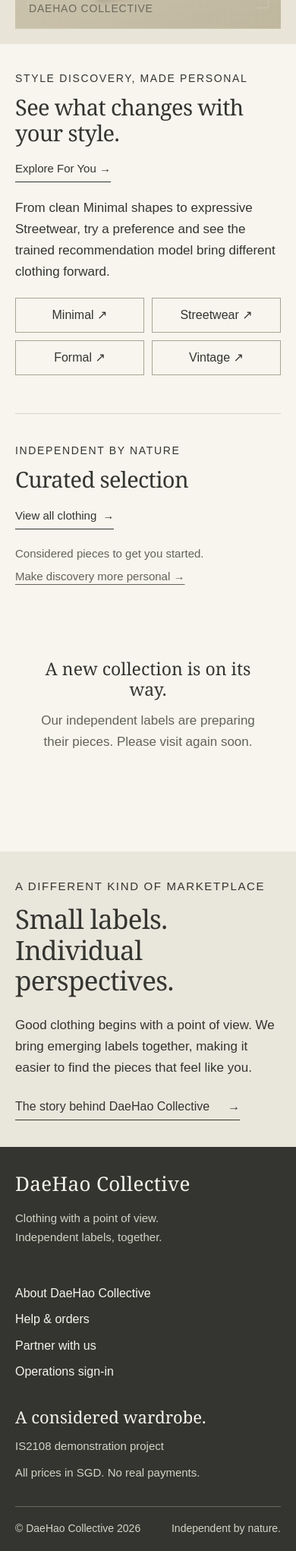
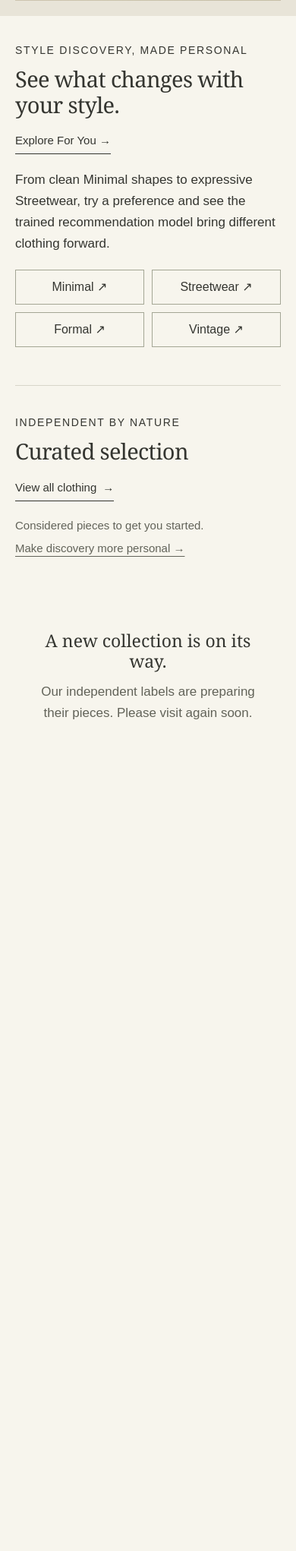
Before and after one commit to chuachenghao/DaeHaoCollective, a Django app: page / in a window 390 px wide. Shown: the part 1011-3053 px from the top of the page at 76% size. After the commit the page ends 1958 px from the top, so only its background shows below. Run offline with Django 5.2, Linux system fonts and the light colour scheme; data that the repository does not hold is empty.

Commit message:
Update home page styling and layout

```diff
--- a/source/daehao_collective/marketplace/static/marketplace/css/site.css
+++ b/source/daehao_collective/marketplace/static/marketplace/css/site.css
@@ -165,15 +165,6 @@ hr {
 }
 
 /* Site header and navigation. */
-.announcement {
-    background: var(--ink);
-    color: var(--paper);
-    text-align: center;
-    font-size: 15px;
-    letter-spacing: .45px;
-    padding: 8px 12px;
-}
-
 .site-header {
     border-bottom: 1px solid var(--line);
 }
@@ -566,93 +557,6 @@ hr {
     margin: 9px 0 0;
 }
 
-.home-story {
-    background: #e9e6dc;
-    padding: 55px 0;
-}
-
-.home-story-inner {
-    display: grid;
-    grid-template-columns: .8fr 1fr 1.15fr;
-    align-items: start;
-    gap: 30px;
-}
-
-.home-story h2 {
-    font-size: 38px;
-    margin-bottom: 0;
-}
-
-.home-story p:not(.eyebrow) {
-    font-size: 17px;
-}
-
-.home-story .text-link {
-    font-size: 16px;
-}
-
-/* Site footer. */
-.site-footer {
-    padding: 44px 0 18px;
-    background: var(--ink);
-    color: var(--paper);
-}
-
-.footer-main {
-    display: grid;
-    grid-template-columns: 1.15fr 1fr 1fr;
-    gap: 45px;
-}
-
-.footer-wordmark {
-    display: inline-block;
-    max-width: 100%;
-    font: 30px/1.15 Georgia, serif;
-    letter-spacing: .35px;
-    text-decoration: none;
-}
-
-.footer-main p {
-    font-size: 15px;
-    color: #d3d3c7;
-    margin-top: 15px;
-}
-
-.footer-links {
-    display: grid;
-    gap: 8px;
-    align-content: start;
-}
-
-.footer-links a {
-    font-size: 16px;
-    text-decoration: none;
-}
-
-.footer-links a:hover {
-    text-decoration: underline;
-}
-
-.footer-note {
-    justify-self: end;
-    font: 20px/1.6 Georgia, serif;
-}
-
-.footer-note span {
-    font: 15px/1.7 Arial, sans-serif;
-    color: #d3d3c7;
-}
-
-.footer-bottom {
-    display: flex;
-    justify-content: space-between;
-    border-top: 1px solid #67685f;
-    margin-top: 30px;
-    padding-top: 17px;
-    font-size: 14px;
-    color: #d3d3c7;
-}
-
 label {
     display: block;
     margin-bottom: 7px;
@@ -2432,11 +2336,6 @@ td a {
         font-size: 28px;
     }
 
-    .announcement {
-        font-size: 14px;
-        padding: 7px 10px;
-    }
-
     .header-main {
         min-height: 92px;
         grid-template-columns: minmax(0,1fr) auto;
@@ -2617,47 +2516,6 @@ td a {
 
     .product-view {
         display: none;
-    }
-
-    .home-story {
-        padding: 35px 0;
-    }
-
-    .home-story-inner {
-        grid-template-columns: 1fr;
-        gap: 12px;
-    }
-
-    .home-story h2 {
-        font-size: 35px;
-        margin-bottom: 12px;
-    }
-
-    .home-story .eyebrow {
-        margin-bottom: 0;
-    }
-
-    .home-story-inner > div {
-        max-width: 500px;
-    }
-
-    .footer-main {
-        grid-template-columns: 1fr 1fr;
-        gap: 28px 20px;
-    }
-
-    .footer-wordmark {
-        font-size: 26px;
-    }
-
-    .footer-note {
-        grid-column: 1/-1;
-        justify-self: start;
-        font-size: 22px;
-    }
-
-    .site-footer {
-        padding-top: 34px;
     }
 
     .catalogue-layout {
@@ -2999,11 +2857,7 @@ td a {
         margin-top: 0;
     }
 
-    .footer-main {
-        grid-template-columns: minmax(0,1fr);
-    }
-
-    .footer-bottom, .quantity-row {
+    .quantity-row {
         flex-wrap: wrap;
         gap: 14px;
     }
@@ -3132,7 +2986,7 @@ td a {
 }
 
 @media print {
-    .announcement, .site-header, .site-footer, .messages, .account-nav, .tabs, .actions, .no-print, .management-nav {
+    .site-header, .messages, .account-nav, .tabs, .actions, .no-print, .management-nav {
         display: none !important;
     }
 
--- a/source/daehao_collective/marketplace/templates/marketplace/base.html
+++ b/source/daehao_collective/marketplace/templates/marketplace/base.html
@@ -12,9 +12,6 @@
     </head>
     <body>
         <a class="skip-link" href="#main-content">Skip to content</a>
-        <div class="announcement">
-            Independent labels. One considered wardrobe.
-        </div>
         <header class="site-header">
             <div class="header-main container">
                 <a class="header-help" href="{% url 'help' %}">Help</a>
@@ -82,31 +79,6 @@
             {% block content %}
             {% endblock %}
         </main>
-        <footer class="site-footer">
-            <div class="container footer-main">
-                <div>
-                    <a class="footer-wordmark" href="{% url 'home' %}">{{ site_name }}</a>
-                    <p>Clothing with a point of view.<br>Independent labels, together.</p>
-                </div>
-                <div class="footer-links">
-                    <a href="{% url 'about' %}">About {{ site_name }}</a>
-                    <a href="{% url 'help' %}">Help & orders</a>
-                    <a href="{% url 'seller_register' %}">Partner with us</a>
-                    <a href="{% url 'operations_login' %}">Operations sign-in</a>
-                </div>
-                <div class="footer-note">
-                    A considered wardrobe.
-                    <br>
-                    <span>IS2108 demonstration project</span>
-                    <br>
-                    <span>All prices in SGD. No real payments.</span>
-                </div>
-            </div>
-            <div class="container footer-bottom">
-                <span>© {{ site_name }} 2026</span>
-                <span>Independent by nature.</span>
-            </div>
-        </footer>
         {% block extra_scripts %}
         {% endblock %}
     </body>
--- a/source/daehao_collective/marketplace/templates/marketplace/home.html
+++ b/source/daehao_collective/marketplace/templates/marketplace/home.html
@@ -54,16 +54,4 @@
             {% endfor %}
         </div>
     </section>
-    <section class="home-story">
-        <div class="container home-story-inner">
-            <p class="eyebrow">A different kind of marketplace</p>
-            <h2>Small labels.<br>Individual perspectives.</h2>
-            <div>
-                <p>Good clothing begins with a point of view. We bring emerging labels together, making it easier to
-                find the pieces that feel like you.</p>
-                <a class="text-link" href="{% url 'about' %}">The story behind {{ site_name }}
-                <span aria-hidden="true">→</span></a>
-            </div>
-        </div>
-    </section>
 {% endblock %}
```
